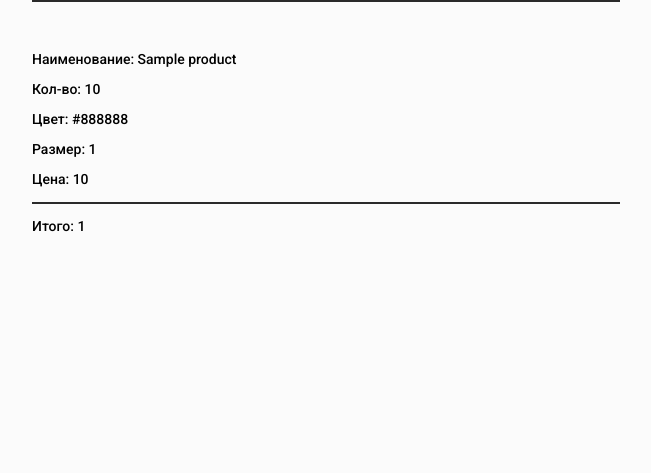
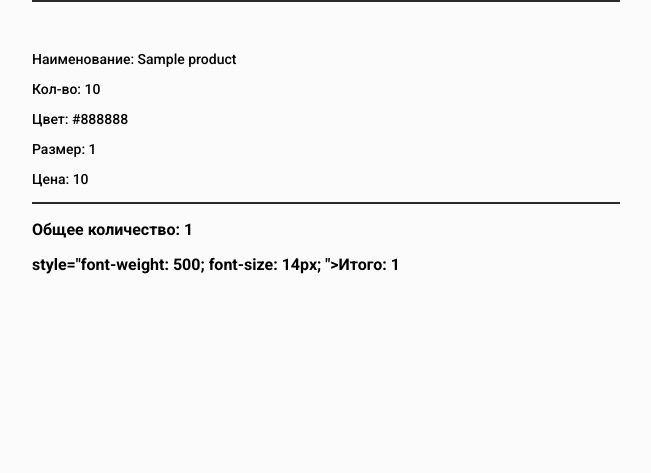
Before and after one commit to IT-and-company/online_store, a Django app: template backend/api/templates/email_templates/letter-without-table.html in a window 1280 px wide. Shown: the part 356-829 px from the top of the page, without its empty margins (314-965 px from the left). Run offline with Django 4.2, Linux system fonts and the light colour scheme; tables that the repository leaves empty hold one stand-in row (values such as "Sample post"); the template is opened without the code that fills it: values that come from a table or form of the project are taken from there, most other values are stand-ins (such as "Sample title", 1, 10 or a date in 2020).

Commit message:
change email

```diff
--- a/backend/api/templates/email_templates/letter-without-table.html
+++ b/backend/api/templates/email_templates/letter-without-table.html
@@ -41,7 +41,8 @@
   <p style="font-weight: 500; font-size: 14px">Размер: {{ item.product.size }}</p>
   <p style="font-weight: 500; font-size: 14px; padding-bottom:15px; border-bottom: 2px; border-color: #2A2A2A; border-bottom-style: solid">Цена: {{ item.price }}</p>
   {% endfor %}
-  <p style="font-weight: 500; font-size: 14px; ">Итого: {{ item.total_price }}</p>
+  <p><strong> Общее количество: {{total_quantity}} </strong></p>
+  <p> <strong> style="font-weight: 500; font-size: 14px; ">Итого: {{ total_price }} </strong></p>
 
 </div>
 </body>
```
